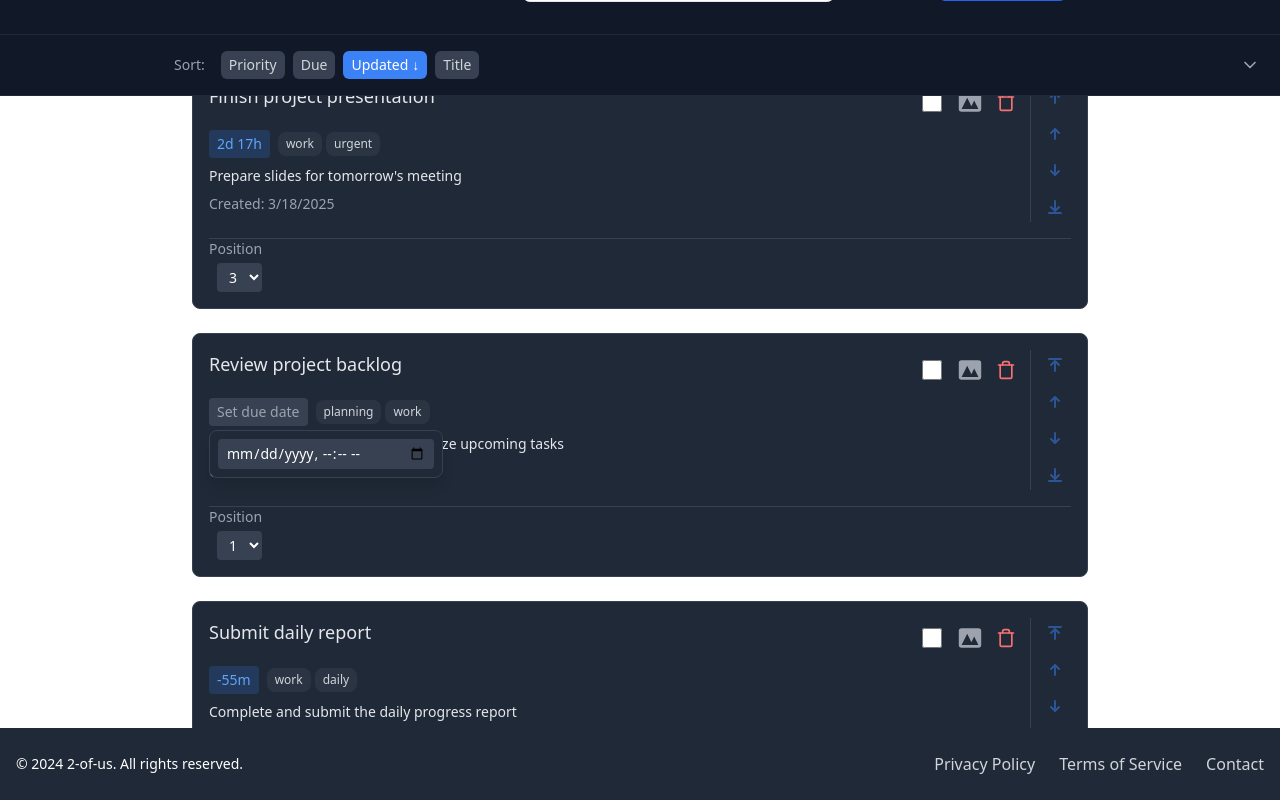
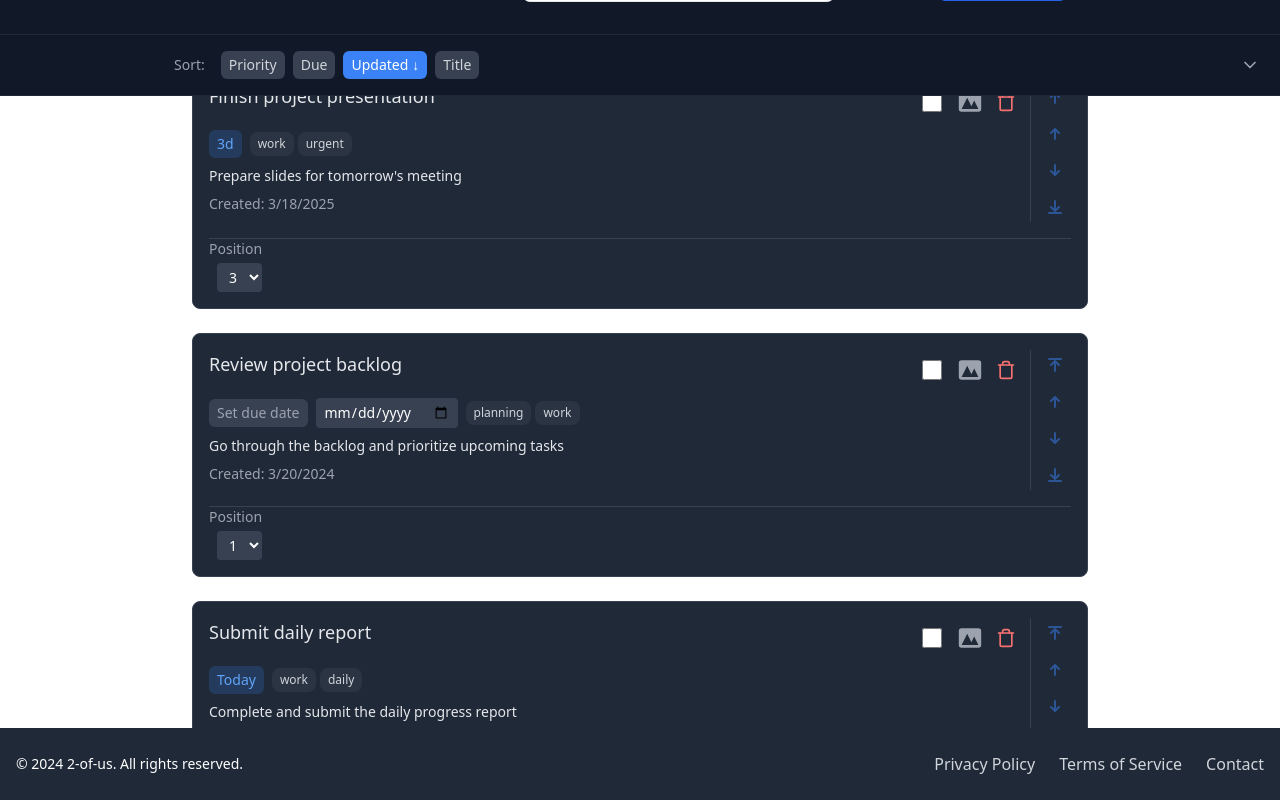
Before and after one commit to SebastianUdden/2-of-us, a React (Vite) app: page / in a window 1280 px wide. Both pictures are taken after a click on the button "Set due date". Shown: the part 72-872 px from the top of the page. Built offline with nearby package versions, Linux system fonts and the light colour scheme.

Commit message:
improve due dates

```diff
--- a/src/components/task-card/TaskDueDate.tsx
+++ b/src/components/task-card/TaskDueDate.tsx
@@ -20,16 +20,14 @@ const TaskDueDate = ({
 
     const now = new Date();
     const diff = dueDate.getTime() - now.getTime();
-    const days = Math.floor(diff / (1000 * 60 * 60 * 24));
-    const hours = Math.floor((diff % (1000 * 60 * 60 * 24)) / (1000 * 60 * 60));
-    const minutes = Math.floor((diff % (1000 * 60 * 60)) / (1000 * 60));
+    const days = Math.ceil(diff / (1000 * 60 * 60 * 24));
 
     if (days > 0) {
-      setTimeRemaining(`${days}d ${hours}h`);
-    } else if (hours > 0) {
-      setTimeRemaining(`${hours}h ${minutes}m`);
+      setTimeRemaining(`${days}d`);
+    } else if (days === 0) {
+      setTimeRemaining("Today");
     } else {
-      setTimeRemaining(`${minutes}m`);
+      setTimeRemaining(`${Math.abs(days)}d ago`);
     }
   }, [dueDate]);
 
@@ -48,36 +46,32 @@ const TaskDueDate = ({
   }, [dueDate, updateTimeRemaining]);
 
   const handleDateChange = (e: React.ChangeEvent<HTMLInputElement>) => {
-    const date = e.target.value ? new Date(e.target.value) : undefined;
-    setSelectedDate(e.target.value);
-    onDueDateChange(date);
+    const newDate = e.target.value ? new Date(e.target.value) : undefined;
+    onDueDateChange(newDate);
     setShowDatePicker(false);
   };
 
   return (
-    <div className="relative">
+    <div className="flex items-center gap-2">
       <button
         onClick={() => setShowDatePicker(!showDatePicker)}
-        className={`text-sm px-2 py-1 rounded ${
+        className={`text-sm px-2 py-1 rounded-md transition-colors ${
           isOverdue
-            ? "bg-red-500/20 text-red-400"
+            ? "bg-red-500/20 text-red-400 hover:bg-red-500/30"
             : dueDate
-            ? "bg-blue-500/20 text-blue-400"
-            : "bg-gray-700 text-gray-400"
+            ? "bg-blue-500/20 text-blue-400 hover:bg-blue-500/30"
+            : "bg-gray-700 text-gray-400 hover:bg-gray-600"
         }`}
       >
         {dueDate ? timeRemaining : "Set due date"}
       </button>
-
       {showDatePicker && (
-        <div className="absolute z-10 mt-1 bg-gray-800 border border-gray-700 rounded-lg shadow-lg p-2">
-          <input
-            type="datetime-local"
-            value={selectedDate}
-            onChange={handleDateChange}
-            className="bg-gray-700 text-white text-sm rounded px-2 py-1 focus:outline-none focus:ring-2 focus:ring-blue-500"
-          />
-        </div>
+        <input
+          type="date"
+          value={selectedDate}
+          onChange={handleDateChange}
+          className="bg-gray-700 text-white text-sm rounded px-2 py-1 focus:outline-none focus:ring-2 focus:ring-blue-500"
+        />
       )}
     </div>
   );
```
